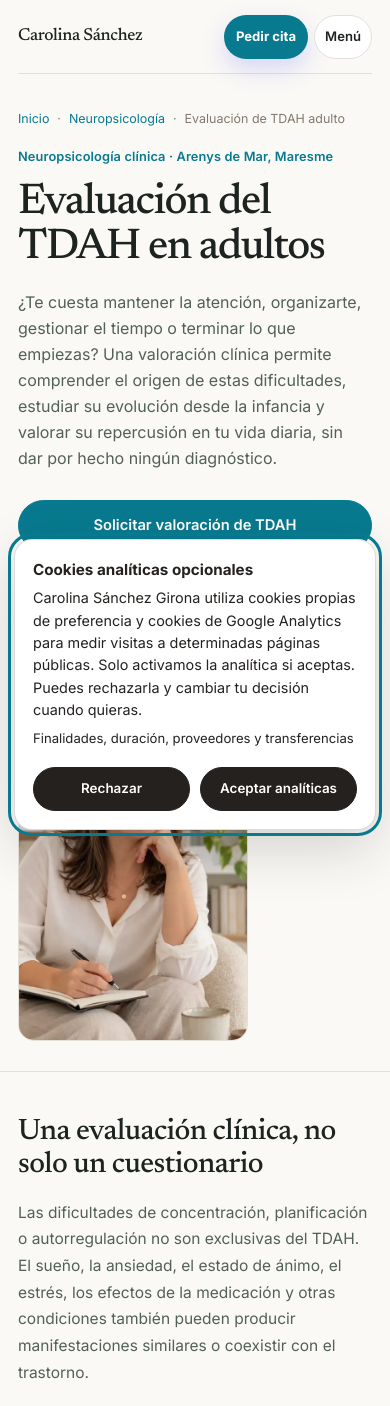
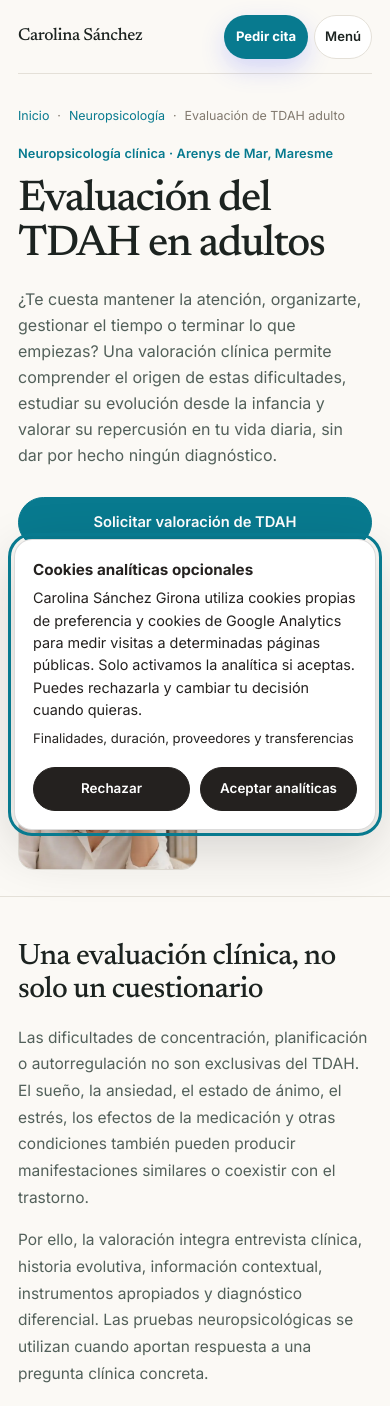
Before and after one commit to carolinasanchezgirona/Portfolio-Carolina, a Next.js app: page /evaluacion-tdah-adultos in a window 390 px wide. Shown: the top 1406 px of the page. Built offline with nearby package versions, Linux system fonts and the light colour scheme.

Commit message:
Enforce 205px square hero portrait, 180px on mobile

```diff
--- a/app/evaluacion-tdah-adultos/tdah.css
+++ b/app/evaluacion-tdah-adultos/tdah.css
@@ -199,3 +199,16 @@
   .tdah-page .tdah-hero-photo{max-width:230px;width:100%;height:auto;min-height:0;justify-self:start;margin-bottom:30px}
   .tdah-page .tdah-hero-photo img{width:100%;height:auto;min-height:0;aspect-ratio:2/3}
 }
+
+
+/* Retrato compacto cuadrado: prioridad al contenido, sin dominar la cabecera. */
+.tdah-page .tdah-hero-grid{grid-template-columns:minmax(0,1fr) 205px;gap:36px;min-height:0;align-items:center}
+.tdah-page .tdah-hero-photo{width:205px;max-width:205px;min-height:0;height:205px;aspect-ratio:1;border:1px solid var(--e-line);border-radius:16px;justify-self:end}
+.tdah-page .tdah-hero-photo img{width:100%;height:100%;min-height:0;aspect-ratio:1;object-fit:cover;object-position:center 30%}
+.tdah-page .tdah-hero-copy{padding:42px 0}
+@media(max-width:720px){
+.tdah-page .tdah-hero-grid{grid-template-columns:1fr;gap:0}
+.tdah-page .tdah-hero-photo{width:180px;max-width:180px;height:180px;min-height:0;justify-self:start;margin:0 0 26px}
+.tdah-page .tdah-hero-photo img{width:100%;height:100%;min-height:0;aspect-ratio:1;object-fit:cover}
+.tdah-page .tdah-hero-copy{padding:32px 0 20px}
+}
```
